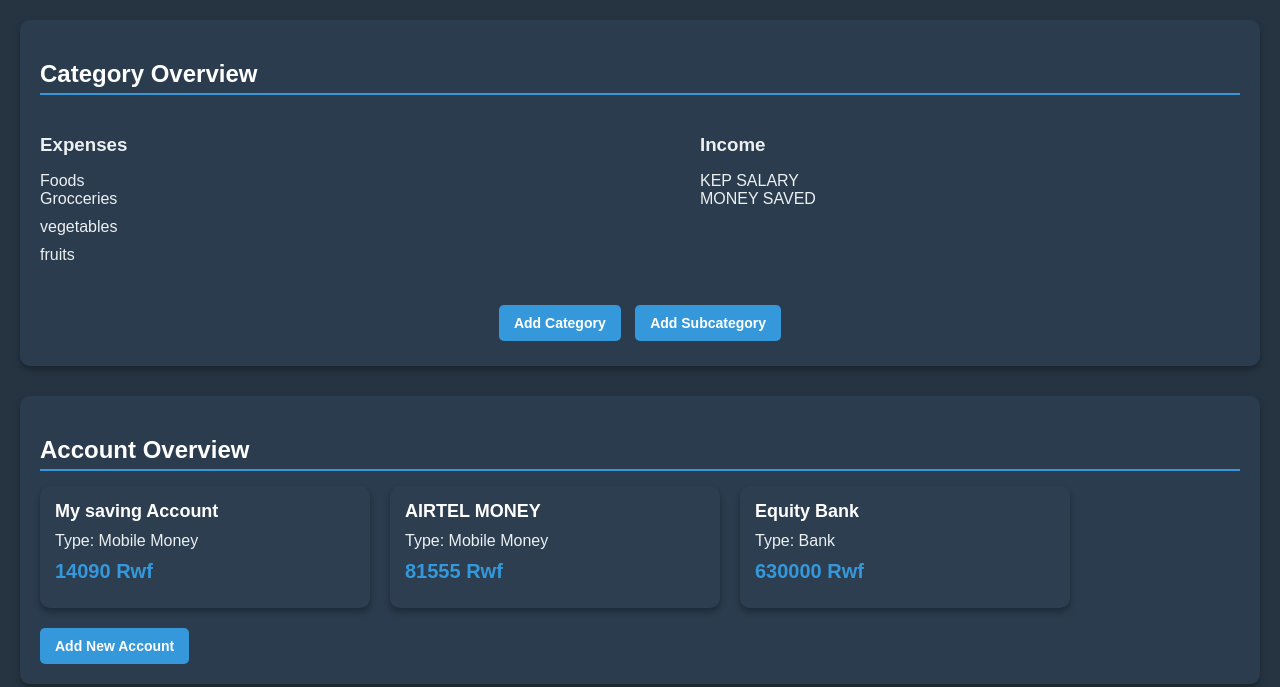
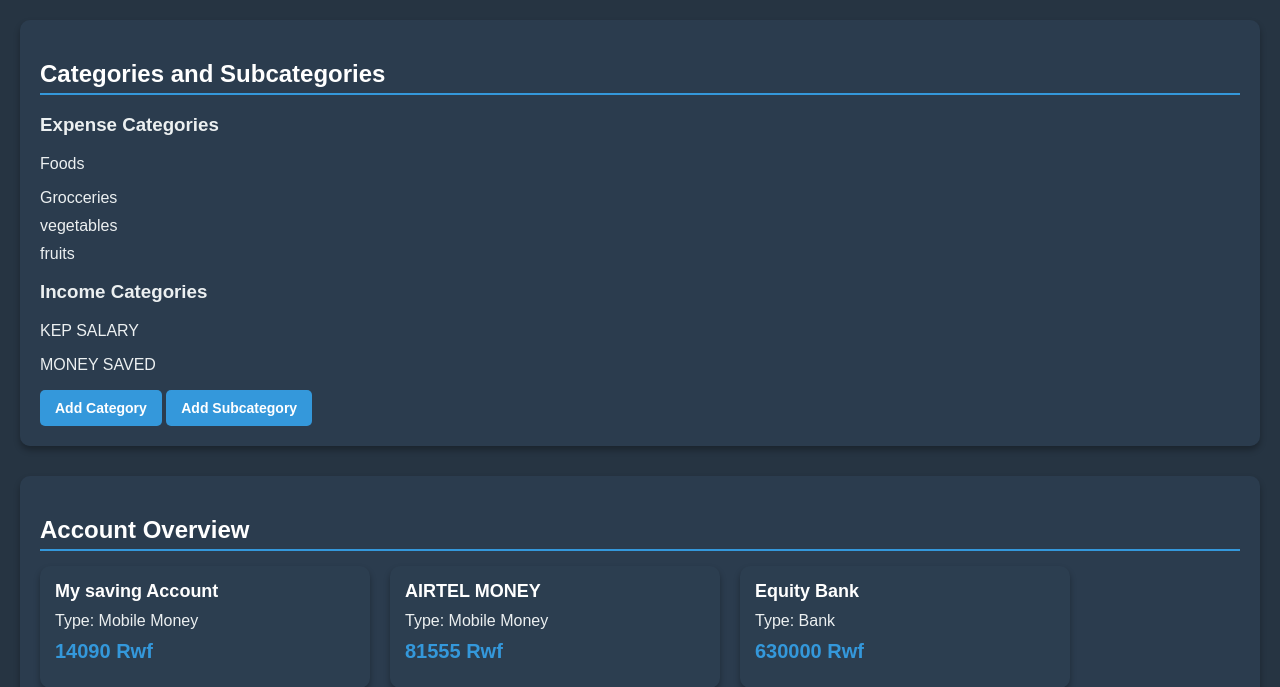
Before and after one commit to hirwacedric123/SpendIT, a Django app: page /home/ in a window 1280 px wide. Shown: the part 159-846 px from the top of the page. Run offline with Django 5.2, Linux system fonts and the light colour scheme; a user stored in the database is signed in; data comes from the database, SQL or seed files in the repository.

Commit message:
feat: update category overview section to include subcategories and improve layout

```diff
--- a/Spend/templates/home.html
+++ b/Spend/templates/home.html
@@ -13,50 +13,56 @@
     </header>
 
     <main>
-        <section class="category-overview">
-            <h2>Category Overview</h2>
-            <div class="category-container">
-                <!-- Expenses -->
-                <div class="category-section">
-                    <h3>Expenses</h3>
-                    <ul>
-                        {% for category in expense_categories %}
-                            <li>
-                                {{ category.name }}
-                                <ul>
+        <section class="categories-overview">
+            <h2>Categories and Subcategories</h2>
+
+            <div class="categories-container">
+                <!-- Expense Categories -->
+                <div class="category-group">
+                    <h3>Expense Categories</h3>
+                    {% for category in expense_categories %}
+                        <div class="category-item">
+                            <p class="category-name">{{ category.name }}</p>
+                            {% if category.subcategories.exists %}
+                                <ul class="subcategory-list">
                                     {% for subcategory in category.subcategories.all %}
                                         <li>{{ subcategory.name }}</li>
                                     {% endfor %}
                                 </ul>
-                            </li>
-                        {% endfor %}
-                    </ul>
+                            {% else %}
+                                <p class="no-subcategories">No subcategories available.</p>
+                            {% endif %}
+                        </div>
+                    {% endfor %}
                 </div>
 
-                <!-- Income -->
-                <div class="category-section">
-                    <h3>Income</h3>
-                    <ul>
-                        {% for category in income_categories %}
-                            <li>
-                                {{ category.name }}
-                                <ul>
+                <!-- Income Categories -->
+                <div class="category-group">
+                    <h3>Income Categories</h3>
+                    {% for category in income_categories %}
+                        <div class="category-item">
+                            <p class="category-name">{{ category.name }}</p>
+                            {% if category.subcategories.exists %}
+                                <ul class="subcategory-list">
                                     {% for subcategory in category.subcategories.all %}
                                         <li>{{ subcategory.name }}</li>
                                     {% endfor %}
                                 </ul>
-                            </li>
-                        {% endfor %}
-                    </ul>
+                            {% else %}
+                                <p class="no-subcategories">No subcategories available.</p>
+                            {% endif %}
+                        </div>
+                    {% endfor %}
                 </div>
             </div>
 
-            <!-- Buttons -->
-            <div class="category-buttons">
+            <!-- Add Category and Subcategory Buttons -->
+            <div class="category-actions">
                 <a href="{% url 'add_category' %}" class="btn btn-primary">Add Category</a>
                 <a href="{% url 'add_subcategory' %}" class="btn btn-primary">Add Subcategory</a>
             </div>
         </section>
+
 
         <!-- Account Overview Section -->
         <section class="account-overview">
```
